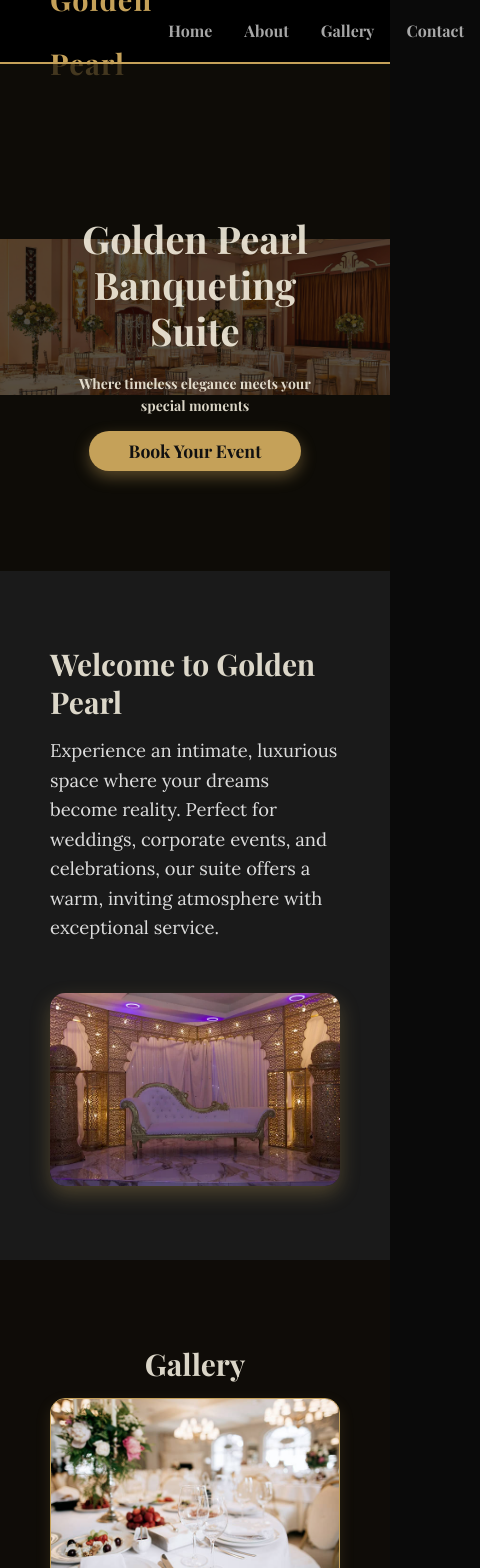
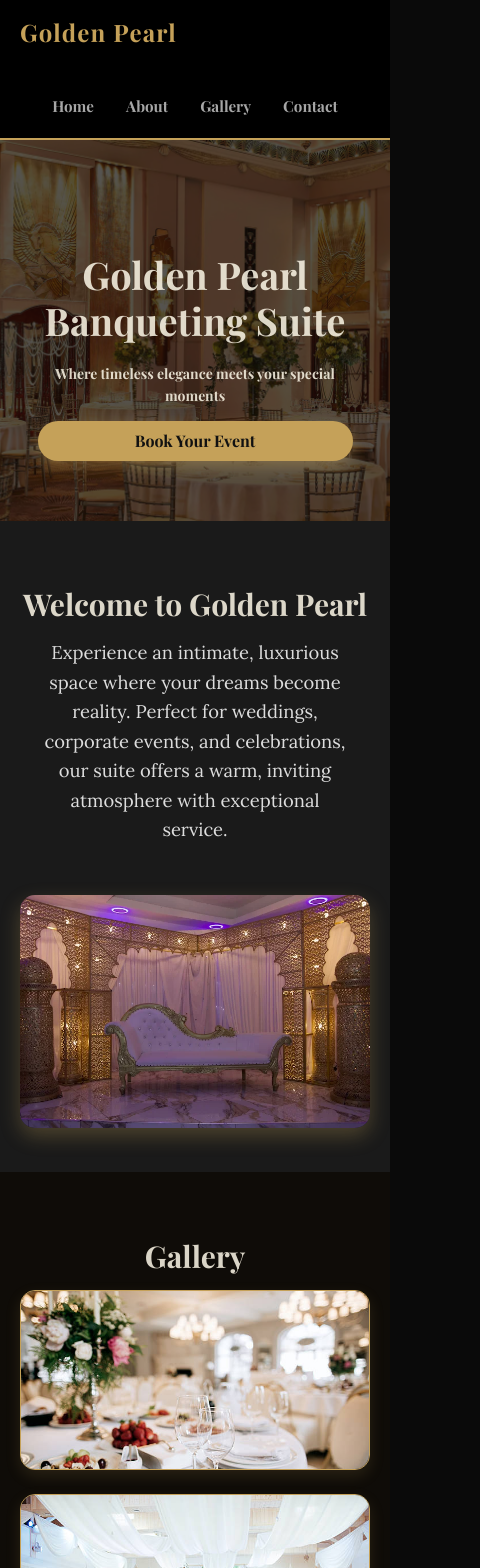
Before and after one commit to issakb/event-hall-template, a Next.js app: page / in a window 390 px wide. Shown: the top 1568 px of the page, 480 px wide, since content can reach past the window. Built offline with nearby package versions, Linux system fonts and the light colour scheme; a web font is replaced by a local one.

Commit message:
Base mobile styles

```diff
--- a/src/styles/Home.module.css
+++ b/src/styles/Home.module.css
@@ -100,14 +100,15 @@
 /* About Section */
 
 .aboutSection {
-  padding: 50px 50px 70px 50px;
+  padding: 50px;
   background-color: #1a1a1a;
-  color: #f7f1e1;
+  color: #FFD700;
   display: flex;
-  flex-wrap: wrap;
-  justify-content: center;
+  flex-direction: row;
   align-items: center;
+  justify-content: space-between;
   gap: 40px;
+  flex-wrap: wrap; /* allows stacking */
 }
 
 .aboutTitle {
@@ -217,3 +218,94 @@
   font-size: 0.9rem;
   font-family: 'Lora', serif;
 }
+
+/* Mobile Responsiveness */
+@media (max-width: 768px) {
+  .header {
+    padding: 0 20px;
+    height: auto;
+    flex-direction: column;
+    align-items: flex-start;
+  }
+
+  .logo {
+    font-size: 1.5rem;
+    margin-bottom: 10px;
+  }
+
+  .menu {
+    justify-content: center;
+    width: 100%;
+    font-size: 0.95rem;
+  }
+
+  .heroSection {
+    padding: 80px 20px 60px 20px;
+    background-size: cover;
+    min-height: 350px;
+  }
+
+  .heroText {
+    max-width: 90%;
+  }
+
+  .ctaButton {
+    width: 100%;
+    padding: 12px 20px;
+    font-size: 1rem;
+  }
+
+  .aboutSection {
+    flex-direction: column;
+    align-items: center;
+    text-align: center;
+    padding: 40px 20px;
+  }
+
+  .aboutTitle {
+    font-size: 2rem;
+    text-align: center;
+  }
+
+
+  .aboutText {
+    max-width: 90%;
+    margin: 0 auto;
+  }
+
+  .aboutImage {
+    width: 100%;
+    max-width: 400px;
+  }
+
+  .gallerySection {
+    padding: 40px 20px;
+  }
+
+  .galleryTitle {
+    font-size: 2rem;
+  }
+
+  .galleryCard {
+    height: 180px;
+  }
+
+  .ctaSection {
+    padding: 40px 20px;
+  }
+
+  .ctaTitle {
+    font-size: 2rem;
+  }
+
+  .ctaButtonSecondary {
+    width: 100%;
+    padding: 12px 20px;
+    font-size: 1rem;
+  }
+
+  .footer {
+    padding: 16px 10px;
+    font-size: 0.8rem;
+  }
+}
```
